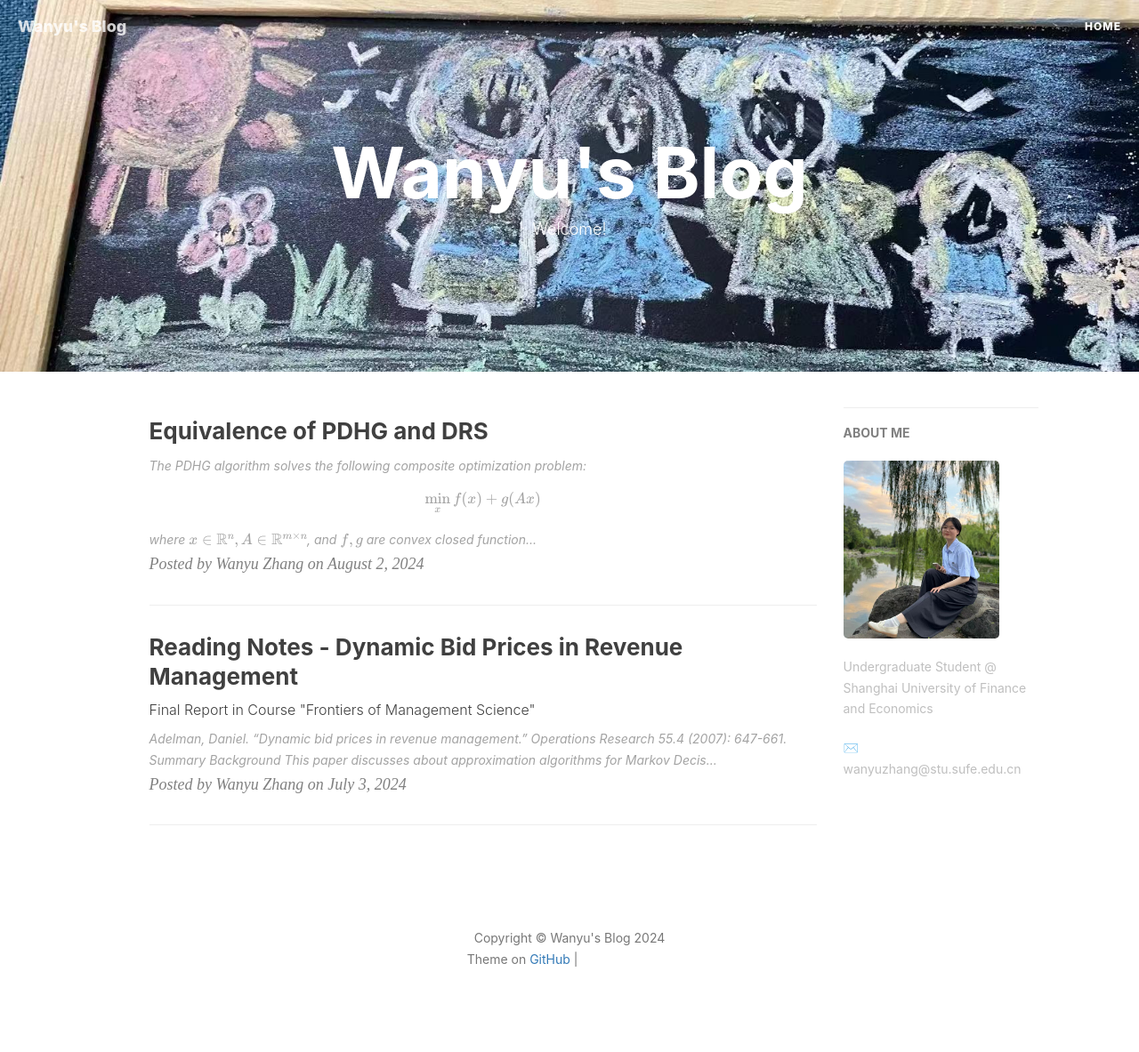
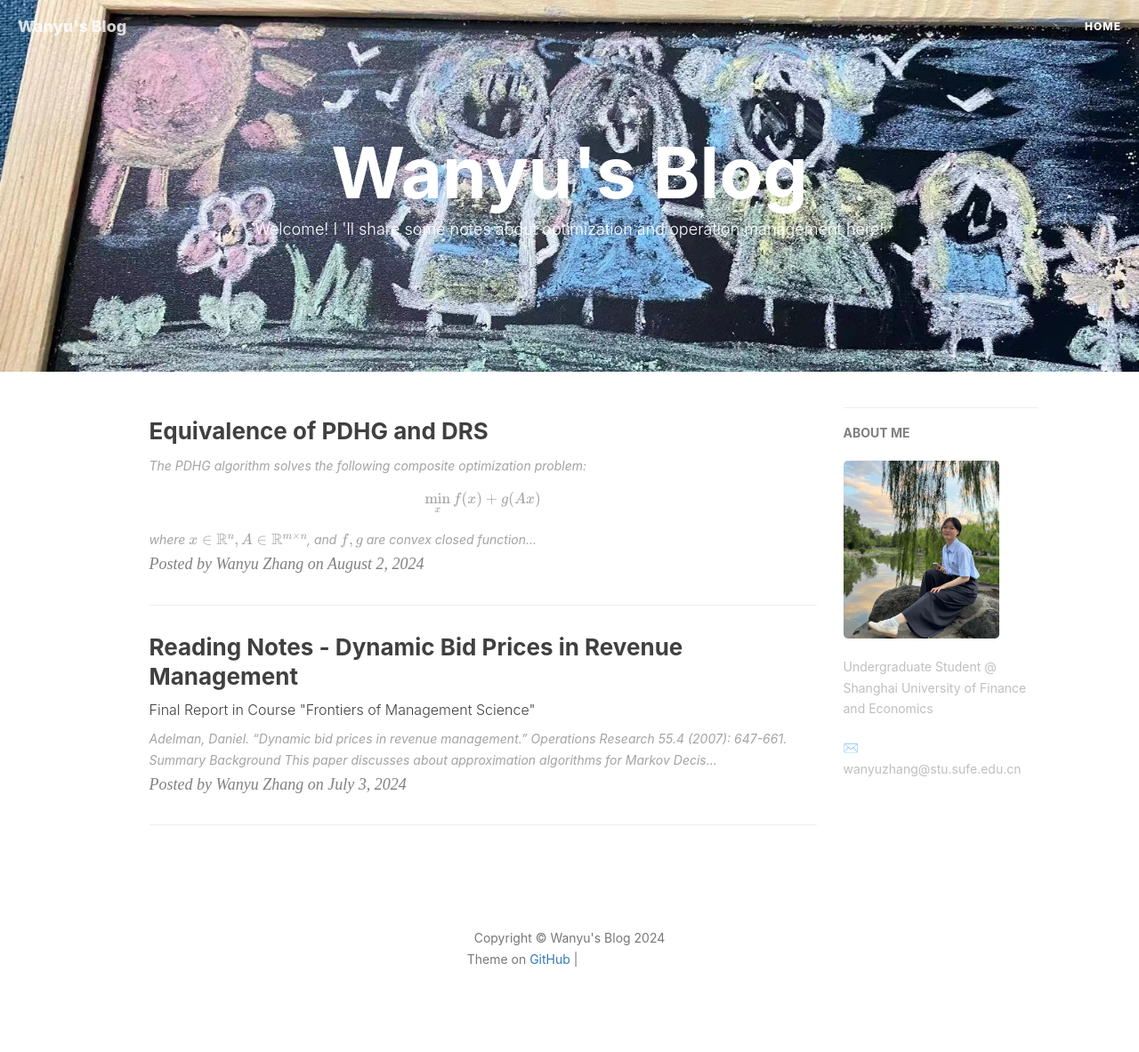
Before and after one commit to zwyhahaha/zwyhahaha.github.io, a Jekyll site: the page built from index.html, in a window 1280 px wide. Shown: the whole page at 89% size. Built offline with Jekyll 4.4.1, drawn with Linux system fonts in a browser that asks for light colours; nearby versions of some CDN libraries; formulas are drawn with MathJax 3; the list of posts is cut into pages by our own code; comment, search, counter and statistics services are not loaded; grey boxes are pictures that could not be loaded.

Commit message:
Update index.html

```diff
--- a/index.html
+++ b/index.html
@@ -1,6 +1,6 @@
 ---
 layout: page
-description: "Welcome!"
+description: "Welcome! I 'll share some notes about optimization and operation management here!"
 ---
 
 {% for post in paginator.posts %}
```
